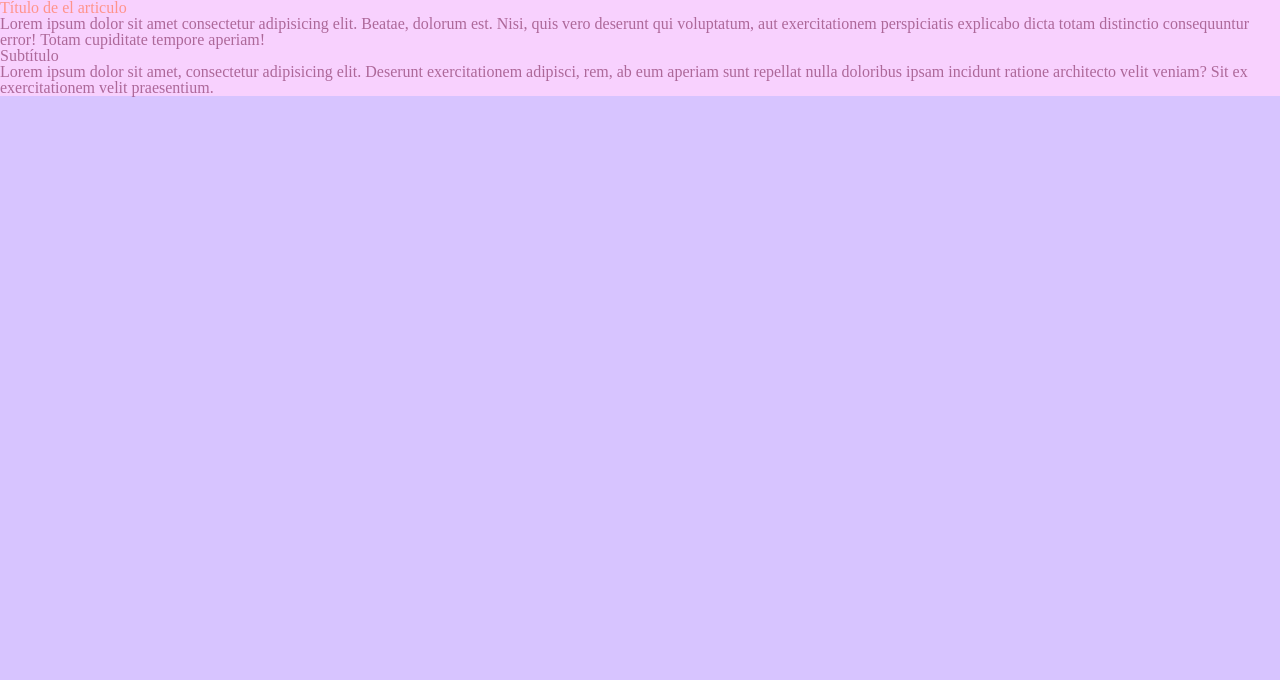
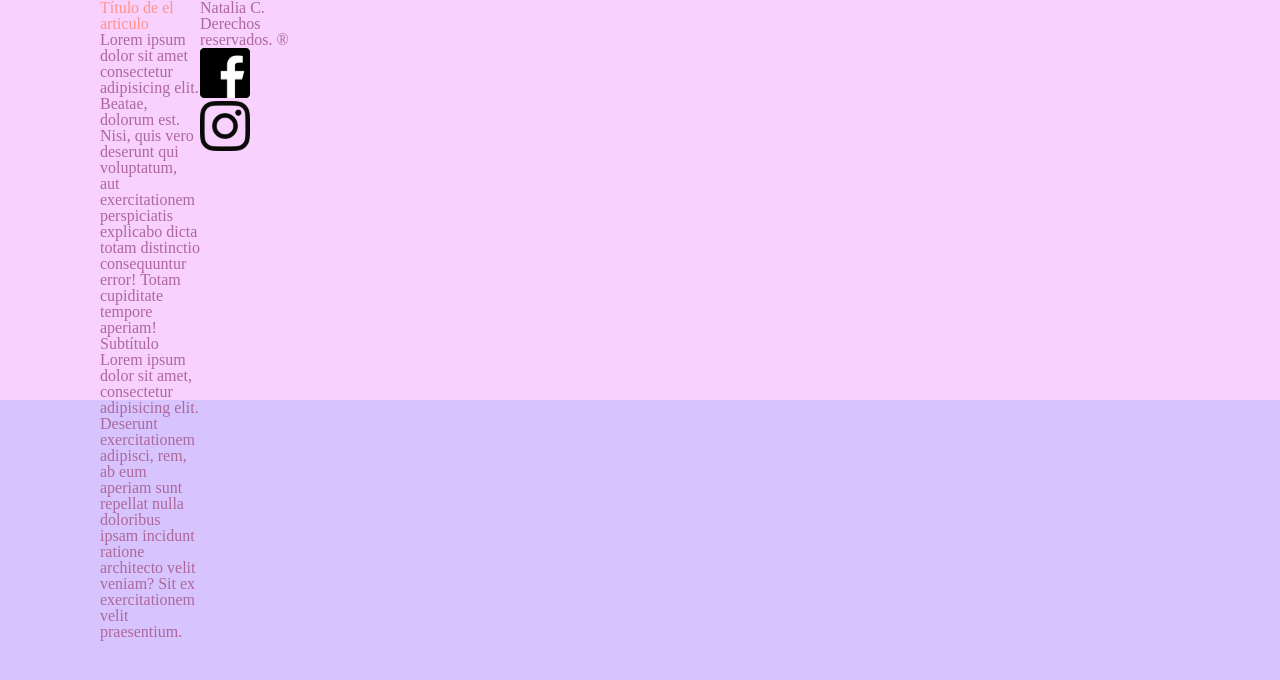
Before and after one commit to nataliacarreon/Disweb-, a plain HTML site: page ejercicio2/index.html in a window 1280 px wide. Drawn offline with Linux system fonts and the light colour scheme.

Commit message:
cssgrid1

```diff
--- a/ejercicio2/css/style.css
+++ b/ejercicio2/css/style.css
@@ -66,6 +66,17 @@ h1{
 }
 .container{
     color: rgb(173, 104, 153);
-    background-color: #F8D1FE;
+		background-color: #F8D1FE;
+		display: grid;
+		grid-template-columns: 100px 100px 100px 100px;
+		grid-template-rows: 100px 100px 100px 100px;
 
 }
+
+/*a .icon {
+width: 20px;
+}*/
+
+footer img {
+	width: 50px;
+}
--- a/ejercicio2/index.html
+++ b/ejercicio2/index.html
@@ -23,6 +23,11 @@
                 <p>Lorem ipsum dolor sit amet, consectetur adipisicing elit. Deserunt exercitationem adipisci, rem, ab eum aperiam sunt repellat nulla doloribus ipsam incidunt ratione architecto velit veniam? Sit ex exercitationem velit praesentium.</p>
             </aside>
         </main>
+        <footer>
+            <p>Natalia C. Derechos reservados. ®</p>
+            <a href="https://www.instagram.com/nath.cam/?hl=es"><img src="images/lfbbn.png" alt="logo fb" class="icon"></a>
+            <a href="https://www.instagram.com/nath.cam/?hl=es"><img src="images/ligbn.png" alt="logo fb" class="icon"></a>
+        </footer>
     </div>
 </body>
 </html>
```
Also changed, not shown: ejercicio2/images/lfb.svg (added), ejercicio2/images/lfbbn.png (added), ejercicio2/images/lig.png (added), ejercicio2/images/ligbn.png (added), 3 other files.
